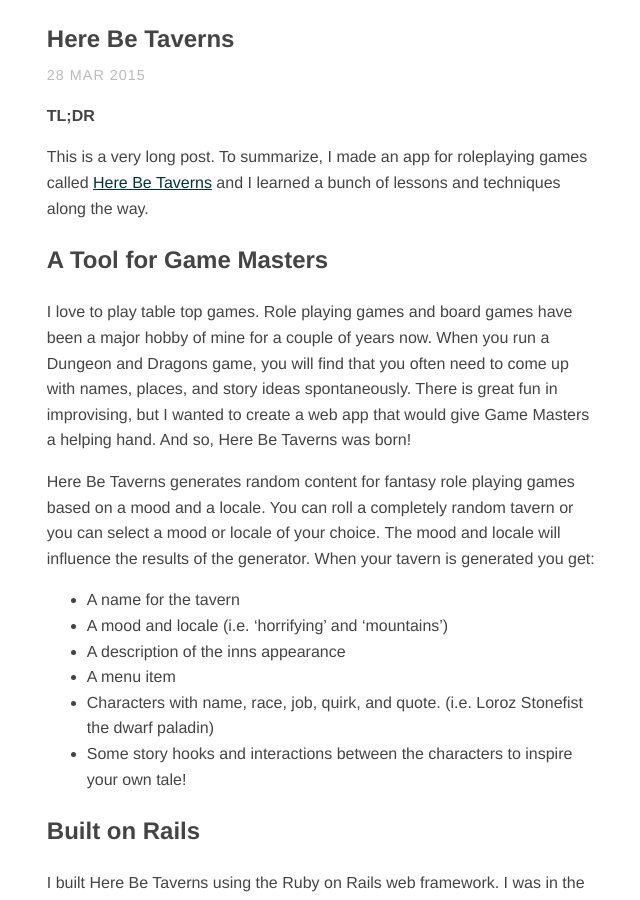
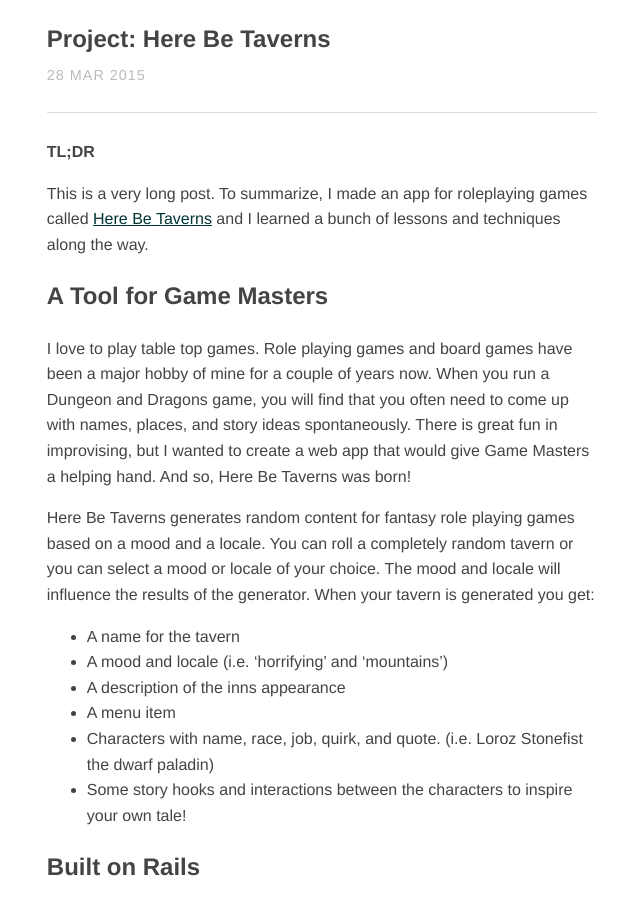
Before and after one commit to AWaselnuk/AWaselnuk.github.io, a Jekyll site: the page built from _posts/2015-03-28-here-be-taverns.md, in a window 1280 px wide and 900 px high. Shown: the whole window, without its empty margins (318-958 px from the left). Built offline with Jekyll 4.4.1, drawn with Linux system fonts in a browser that asks for light colours; some of the changed text lies outside the part shown.

Commit message:
removing the projects collection type

```diff
--- a/_config.yml
+++ b/_config.yml
@@ -6,6 +6,3 @@
     I’m a front end web developer who cares deeply about interaction design, writing software, and programming literacy for everyone.
 highlighter: rouge
 exclude: ["node_modules", "package.json"]
-collections:
-  projects:
-    output: true
--- a/_layouts/project.html
+++ /dev/null
@@ -1,12 +0,0 @@
----
-layout: default
----
-<h2>{{ page.title }}</h2>
-<p class="meta date">{{ page.date | date_to_string }}</p>
-
-<div class="post">
-{{ content }}
-</div>
-
-<hr>
-<a href="{{ site.url }}/projects.html">Back To Projects</a>
--- a/_projects/2015-03-28-here-be-taverns.md
+++ b/_posts/2015-03-28-here-be-taverns.md
@@ -1,10 +1,12 @@
 ---
-layout: project
-title: Here Be Taverns
+layout: post
+title: "Project: Here Be Taverns"
 live: http://www.herebetaverns.com
 cover: "here-be-taverns.png"
 excerpt: Find inspiration for your next story or role playing game! "Here Be Taverns" generates random fantasy taverns to suit your mood and your story's setting. Read on for a discussion about what I learned building this super fun Ruby on Rails application.
 date: 2015-03-28 12:45:00
+tags:
+  - project
 ---
 
 **TL;DR**
```
Also changed, not shown: _posts/2015-02-01-forefront.md (renamed from _projects/2015-02-01-forefront.md, +5 -2 lines), _posts/2015-02-20-taking-the-next-step-front-end-developer-at-shopify.md (+3 -1 lines).
